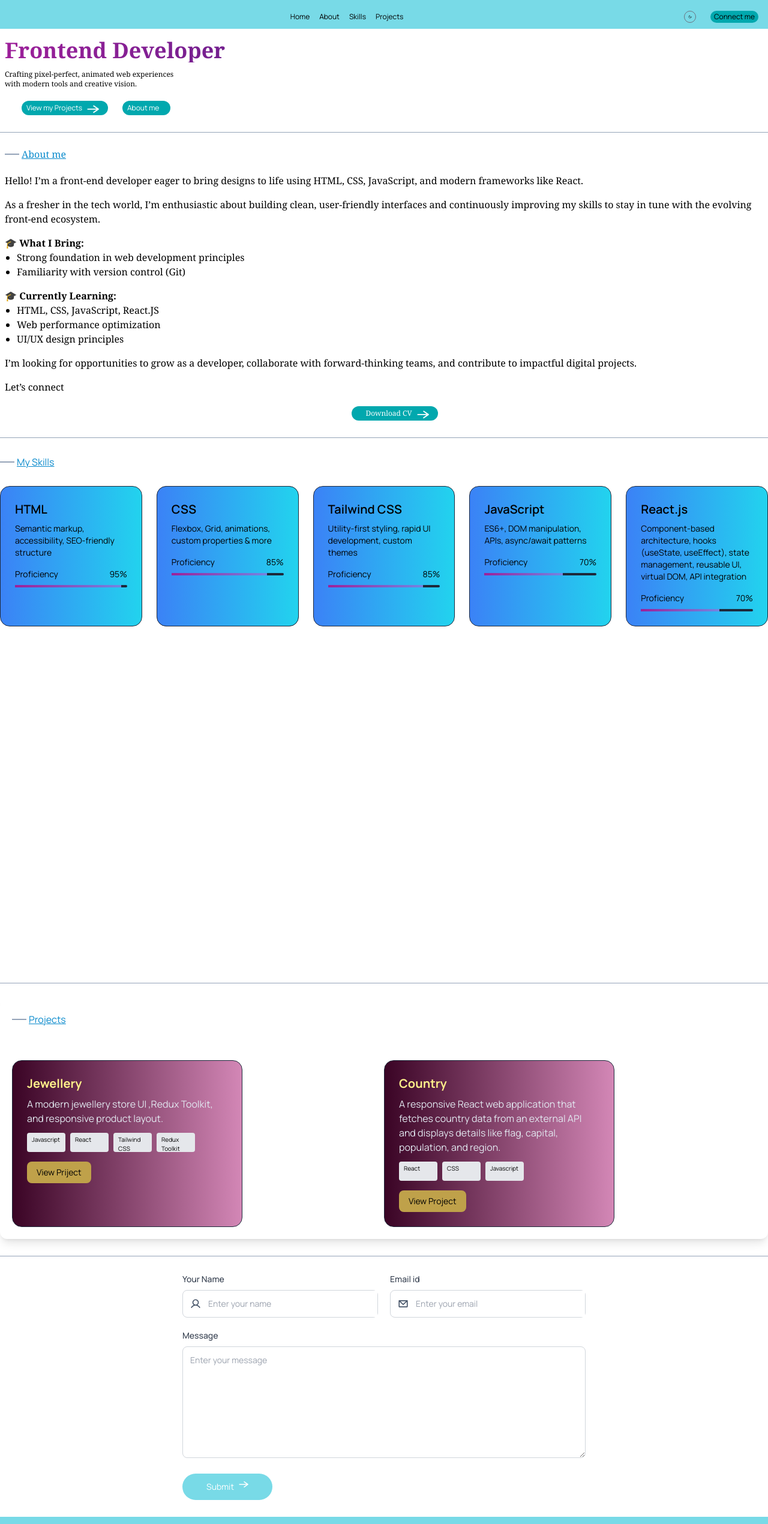
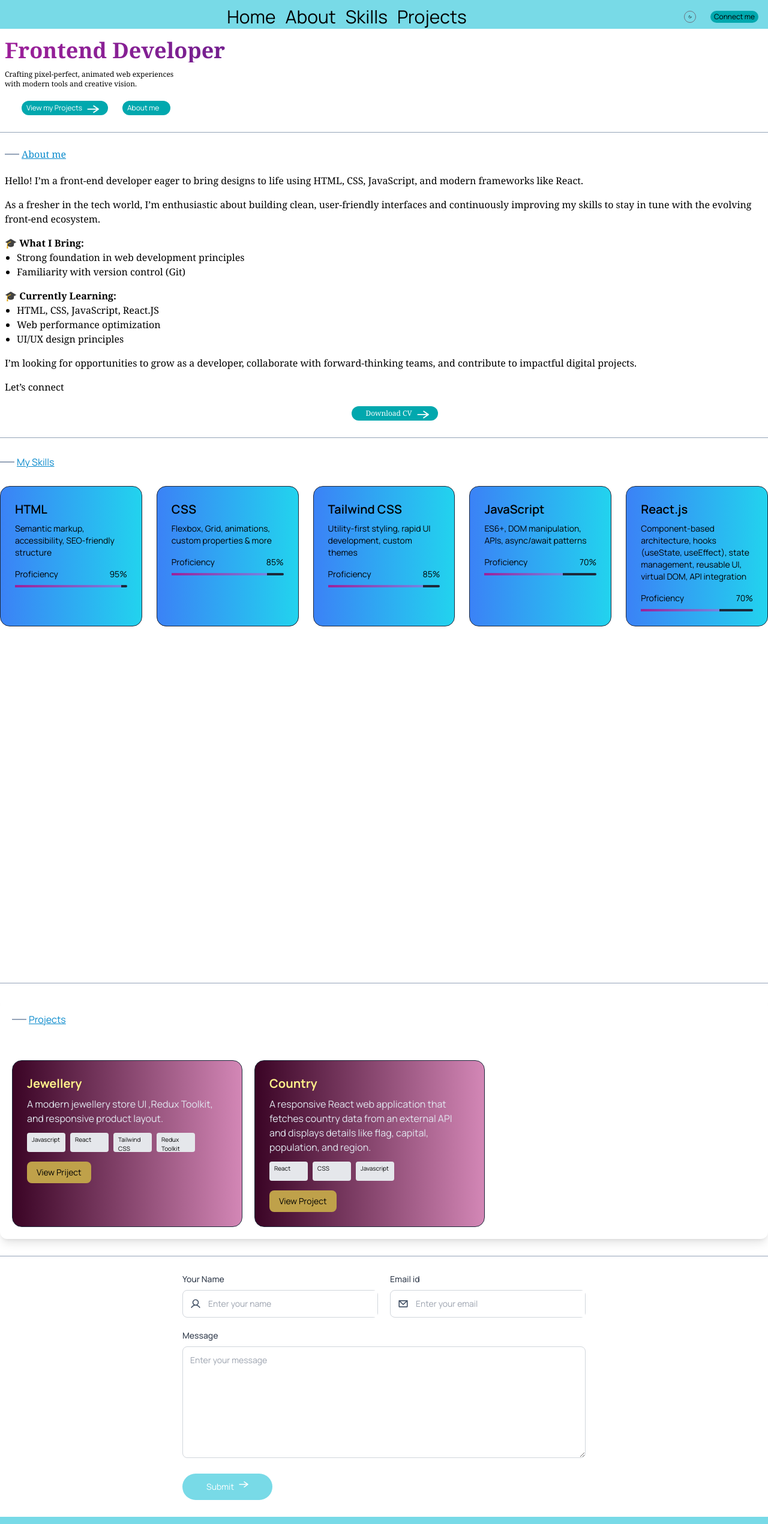
Before and after one commit to jinalp2002/Portfolio, a React (Vite) app: page / in a window 1280 px wide. Shown: the top 2540 px of the page at 60% size. Built offline with nearby package versions, Linux system fonts and the light colour scheme.

Commit message:
Portfolio

```diff
--- a/src/Component/Navbar.tsx
+++ b/src/Component/Navbar.tsx
@@ -15,7 +15,7 @@ const Navbar = ({ theme, setTheme }: props) => {
         <div className="sticky top-0 z-20 h-12 bg-primary dark:bg-[#052f4a]  dark:text-white text-black flex items-center justify-between px-4">
 
 
-            <div className="flex gap-4 text-xs justify-between items-between pt-2 ml-auto">
+            <div className="flex gap-4 text-xs sm:text-2xl md:text-3xl justify-between items-between pt-2 ml-auto">
                 <a href="#" className="hover:underline cursor-pointer">Home</a>
                 <a href="#About" className="hover:underline cursor-pointer">About</a>
                 <a href="#Skills" className="hover:underline cursor-pointer">Skills</a>
--- a/src/Component/Projects.tsx
+++ b/src/Component/Projects.tsx
@@ -9,7 +9,7 @@ const Projects = () => {
                     <p className="dark:text-yellow-300 text-[#098acc] underline">Projects</p>
 
                 </div>
-                <div className="grid grid-cols-1 md:grid-cols-2  mt-7 ">
+                <div className="flex gap-5  mt-7 ">
 
                     {/* Project 1 */}
                     <div className="dark:bg-[#0b0f1a] border border-slate-800 rounded-2xl p-6  bg-gradient-to-r from-[#3a0425] to-[#d387b6] dark:bg-gradient-to-r dark:from-[#314755] dark:to-[#26a0da] mt-7 w-96 ">
```
